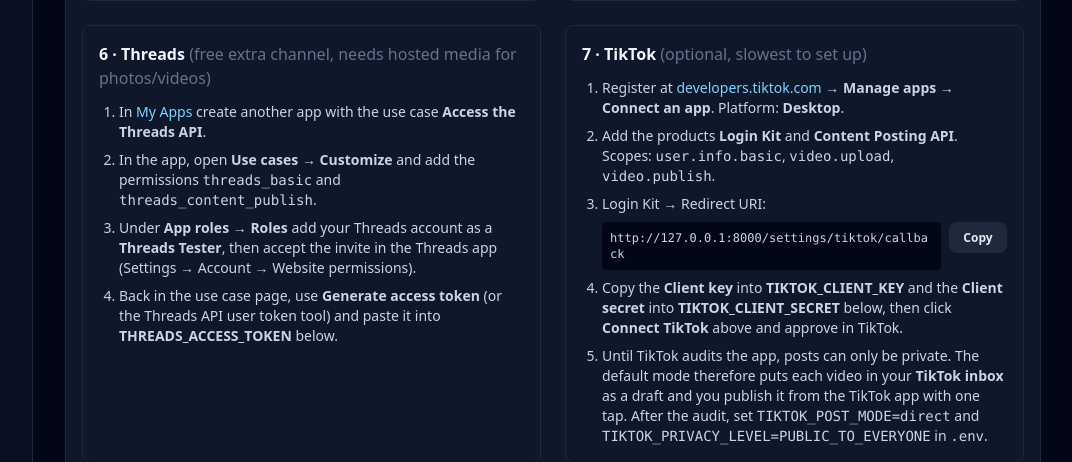
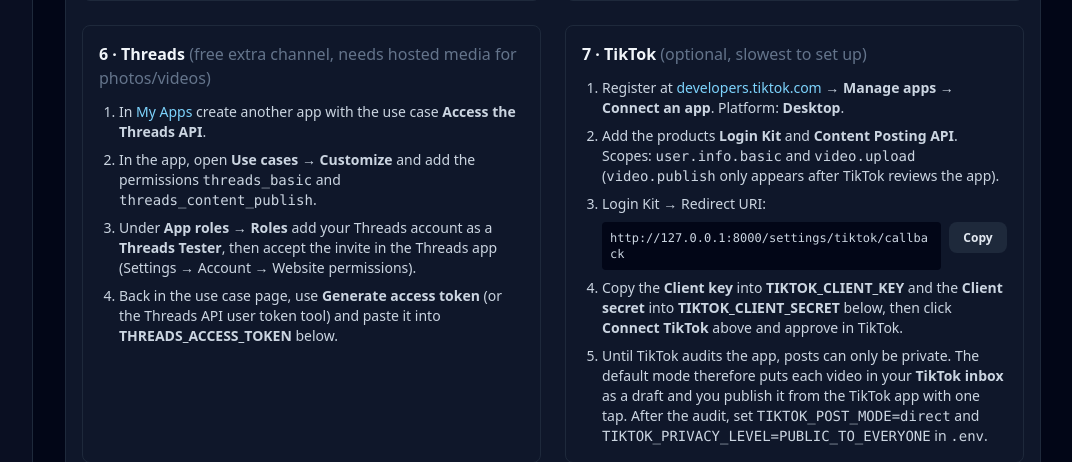
Before and after one commit to unexplainedgreece-pixel/claudecode, a Python web app: template src/web/templates/settings.html in a window 1280 px wide. Shown: the part 1594-2056 px from the top of the page, without its empty margins (207-1279 px from the left). Run offline with Jinja, Linux system fonts and the light colour scheme; the template is opened without the code that fills it, so the values that code supplies are empty; some libraries are stand-ins or nearby versions.

Commit message:
TikTok: request video.publish only in direct mode (scope exists only after review)
Co-Authored-By: Claude Fable 5.1 <noreply@anthropic.com>
Claude-Session: https://claude.ai/code/session_01XgxTuhHjfL11drn3ytZqrn

```diff
--- a/src/tiktok.py
+++ b/src/tiktok.py
@@ -40,7 +40,9 @@ log = logging.getLogger("tiktok")
 AUTH_URL = "https://www.tiktok.com/v2/auth/authorize/"
 TOKEN_URL = "https://open.tiktokapis.com/v2/oauth/token/"
 API = "https://open.tiktokapis.com/v2"
-SCOPES = "user.info.basic,video.upload,video.publish"
+# video.publish (direct posting) only exists after TikTok reviews the app; asking for a
+# scope the app does not have makes the login fail, so it is requested only in direct mode.
+SCOPES = "user.info.basic,video.upload" + (",video.publish" if os.getenv("TIKTOK_POST_MODE", "inbox").strip().lower() == "direct" else "")
 TIMEOUT = 60
 UPLOAD_TIMEOUT = 1800
 MIN_CHUNK = 5 * 1024 * 1024
--- a/src/web/templates/settings.html
+++ b/src/web/templates/settings.html
@@ -97,7 +97,7 @@
       <h3 class="font-semibold text-base">7 · TikTok <span class="text-slate-500 font-normal">(optional, slowest to set up)</span></h3>
       <ol class="list-decimal ml-5 mt-3 space-y-2 text-slate-300">
         <li>Register at <a class="text-sky-300 hover:underline" target="_blank" rel="noopener" href="https://developers.tiktok.com/">developers.tiktok.com</a> → <b>Manage apps</b> → <b>Connect an app</b>. Platform: <b>Desktop</b>.</li>
-        <li>Add the products <b>Login Kit</b> and <b>Content Posting API</b>. Scopes: <code>user.info.basic</code>, <code>video.upload</code>, <code>video.publish</code>.</li>
+        <li>Add the products <b>Login Kit</b> and <b>Content Posting API</b>. Scopes: <code>user.info.basic</code> and <code>video.upload</code> (<code>video.publish</code> only appears after TikTok reviews the app).</li>
         <li>Login Kit → Redirect URI:
           <div class="mt-2 flex items-start gap-2"><code class="block flex-1 bg-slate-950 rounded p-2 text-xs break-all" id="tt-redirect">http://127.0.0.1:8000/settings/tiktok/callback</code><button type="button" class="btn btn-ghost text-xs" data-copy="#tt-redirect">Copy</button></div></li>
         <li>Copy the <b>Client key</b> into <b>TIKTOK_CLIENT_KEY</b> and the <b>Client secret</b> into <b>TIKTOK_CLIENT_SECRET</b> below, then click <b>Connect TikTok</b> above and approve in TikTok.</li>
```
Also changed, not shown: tests/test_tiktok.py (+2 -1 lines).
